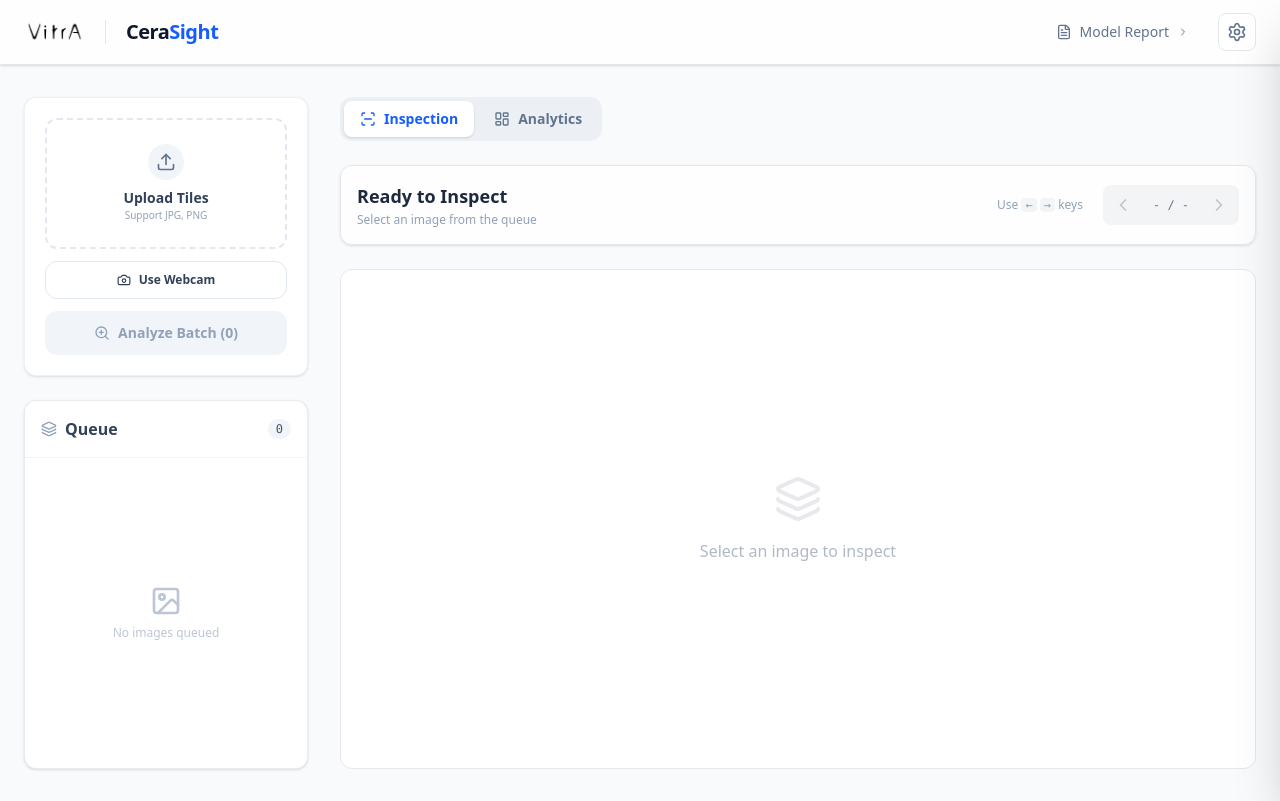
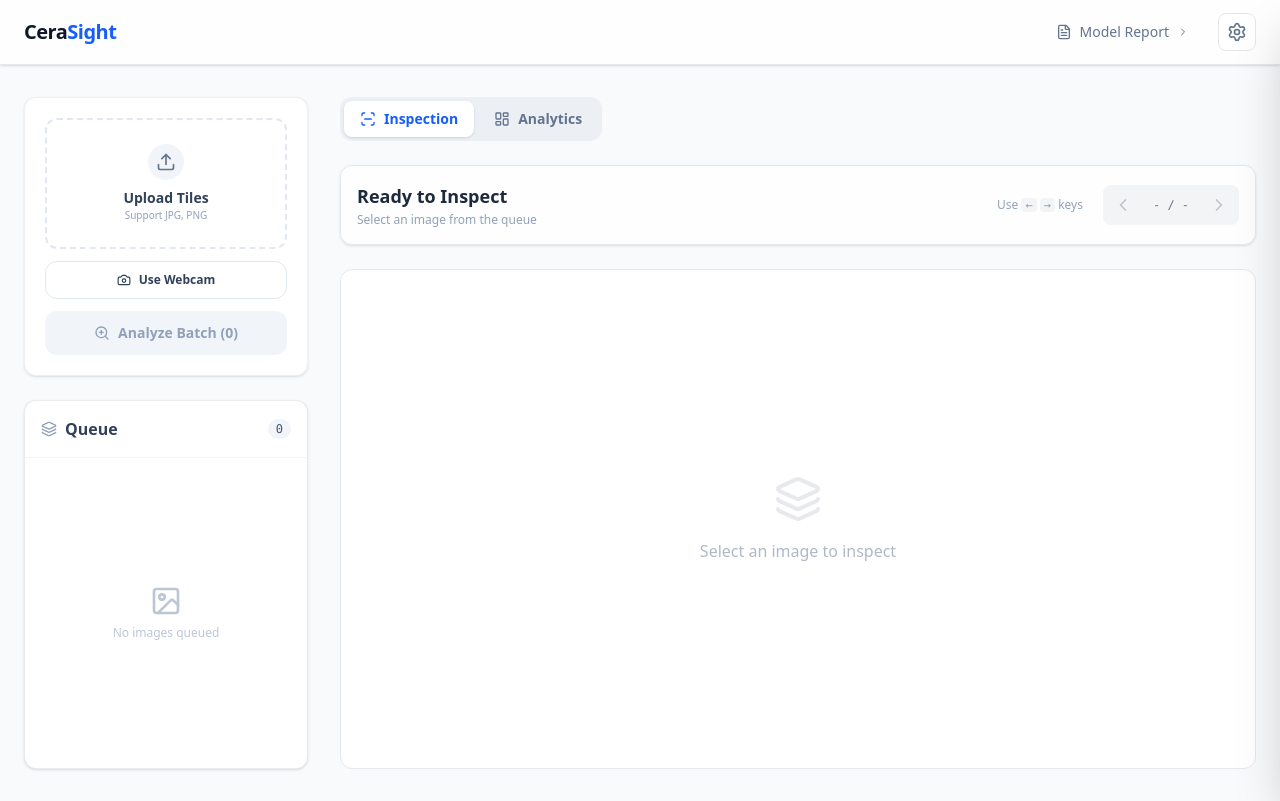
Before and after one commit to candenizkocak/defect-dashboard, a Next.js app: page / in a window 1280 px wide. Built offline with nearby package versions, Linux system fonts and the light colour scheme.

Commit message:
refactor: Remove logo and download button from CeraSightDashboard component

```diff
--- a/app/page.tsx
+++ b/app/page.tsx
@@ -378,8 +378,6 @@ export default function CeraSightDashboard() {
       <header className="bg-white/80 backdrop-blur-md border-b border-gray-200 sticky top-0 z-40 shadow-sm">
         <div className="max-w-[1600px] mx-auto px-6 h-16 flex items-center justify-between">
           <div className="flex items-center gap-3">
-             <img src="/VitrA_logo.png" alt="Logo" className="h-8 w-auto" />
-             <div className="h-6 w-px bg-gray-200 mx-2"></div>
              <h1 className="font-bold text-xl tracking-tight text-slate-900">
                Cera<span className="text-blue-600">Sight</span>
              </h1>
@@ -579,14 +577,13 @@ export default function CeraSightDashboard() {
                             </div>
                         </div>
 
-                        {/* Crops (Download Button REMOVED) */}
+                        {/* Crops */}
                         <div className="bg-white border border-gray-200 rounded-xl p-6 shadow-sm col-span-2">
                             <div className="flex items-center justify-between mb-4">
                                 <div className="flex items-center gap-2">
                                     <h3 className="text-sm font-semibold text-slate-700 uppercase tracking-wider">Detected Crops</h3>
                                     <span className="text-[10px] text-blue-500 bg-blue-50 px-2 py-0.5 rounded-full border border-blue-100">Right-click to reject</span>
                                 </div>
-                                {/* BUTTON REMOVED FROM HERE */}
                             </div>
 
                             {currentItem.crops.length > 0 ? (
```
